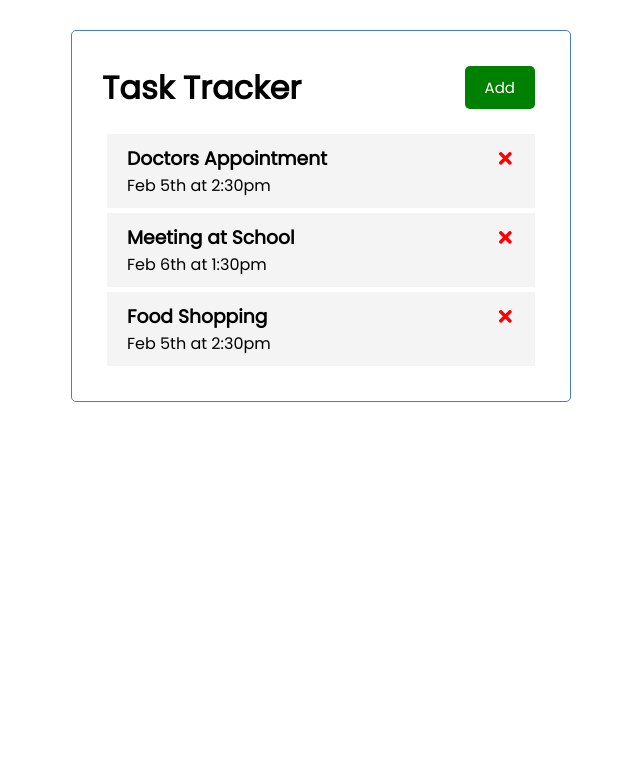
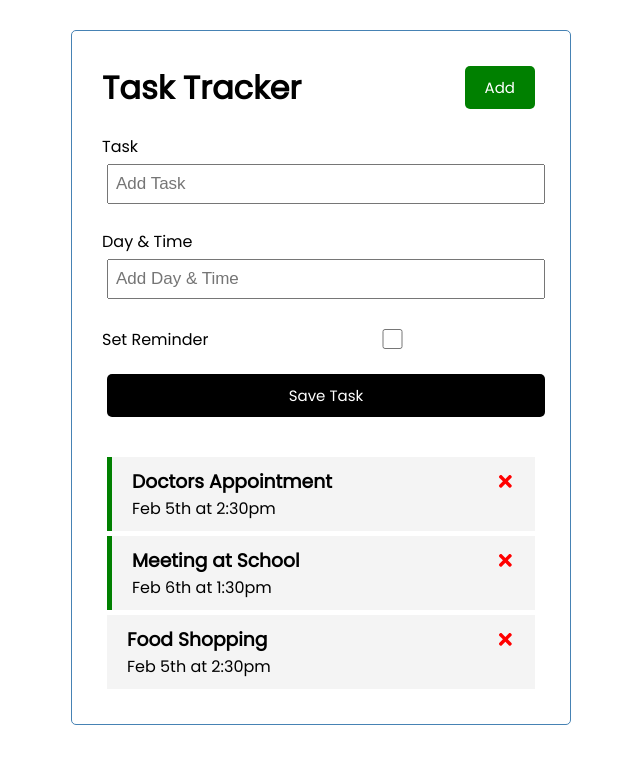
Before and after one commit to irinatu17/react-task-tracker, a React (Create React App) app: page / in a window 1280 px wide. Shown: the top 764 px of the page, without its empty margins (319-959 px from the left). Built offline with nearby package versions, Linux system fonts and the light colour scheme.

Commit message:
AddTask component-form added

```diff
--- a/src/App.js
+++ b/src/App.js
@@ -1,6 +1,7 @@
 import { useState } from 'react'
 import Header from './components/Header'
 import Tasks from './components/Tasks'
+import AddTask from './components/AddTask'
 
 const App = () => {
   const [tasks, setTasks] = useState([
@@ -26,13 +27,26 @@
 
   // Delete Task
   const deleteTask = (id) => {
-    console.log("delete", id)
+    setTasks(tasks.filter((task) => task.id !== id ))
+  }
+
+  //Toggle Reminder
+  const toggleReminder = (id) => {
+    setTasks(
+      tasks.map((task) =>
+        task.id === id ? {...task, reminder:!task.reminder} : task
+      )
+    )
   }
 
   return (
     <div className="container">
      <Header />
-     <Tasks tasks={tasks} onDelete={deleteTask} />
+    <AddTask />
+     { tasks.length > 0 ?
+        (<Tasks tasks={tasks} onDelete={deleteTask} onToggle={toggleReminder}/>)
+         : ("No Tasks to Show")
+      }
     </div>
   );
 }
--- /dev/null
+++ b/src/components/AddTask.js
@@ -0,0 +1,22 @@
+const AddTask = () => {
+    return (
+        <form className="add-form">
+            <div className="form-control">
+                <label> Task</label>
+                <input type="text" placeholder="Add Task" />
+            </div>
+            <div className="form-control">
+                <label> Day & Time</label>
+                <input type="text" placeholder="Add Day & Time" />
+            </div>
+            <div className="form-control form-control-check">
+                <label> Set Reminder</label>
+                <input type="checkbox" />
+            </div>
+
+            <input className="btn btn-block" type="submit" value="Save Task"/>
+        </form>
+    )
+}
+
+export default AddTask
--- a/src/components/Task.js
+++ b/src/components/Task.js
@@ -1,10 +1,12 @@
 import { FaTimes } from 'react-icons/fa'
 
-const Task = ({ task }) => {
+const Task = ({ task, onDelete, onToggle }) => {
     return (
-        <div className="task">
+        <div className={`task ${task.reminder ? "reminder" : ""}`}
+            onDoubleClick={() => onToggle(task.id)}>
             <h3>{task.text}
-                <FaTimes style={{ color: "red", cursor: "pointer"}}/>
+                <FaTimes style={{ color: "red", cursor: "pointer"}}
+                         onClick={() => onDelete(task.id)} />
             </h3>
             <p>{task.day}</p>
         </div>
--- a/src/components/Tasks.js
+++ b/src/components/Tasks.js
@@ -1,10 +1,10 @@
 import Task from './Task'
 
-const Tasks = ({ tasks }) => {
+const Tasks = ({ tasks, onDelete, onToggle }) => {
     return (
         <>
             {tasks.map((task) => (
-                <Task key={task.id} task={task}/>
+                <Task key={task.id} task={task} onDelete={onDelete} onToggle={onToggle}/>
                 ))}
         </>
     )
```
